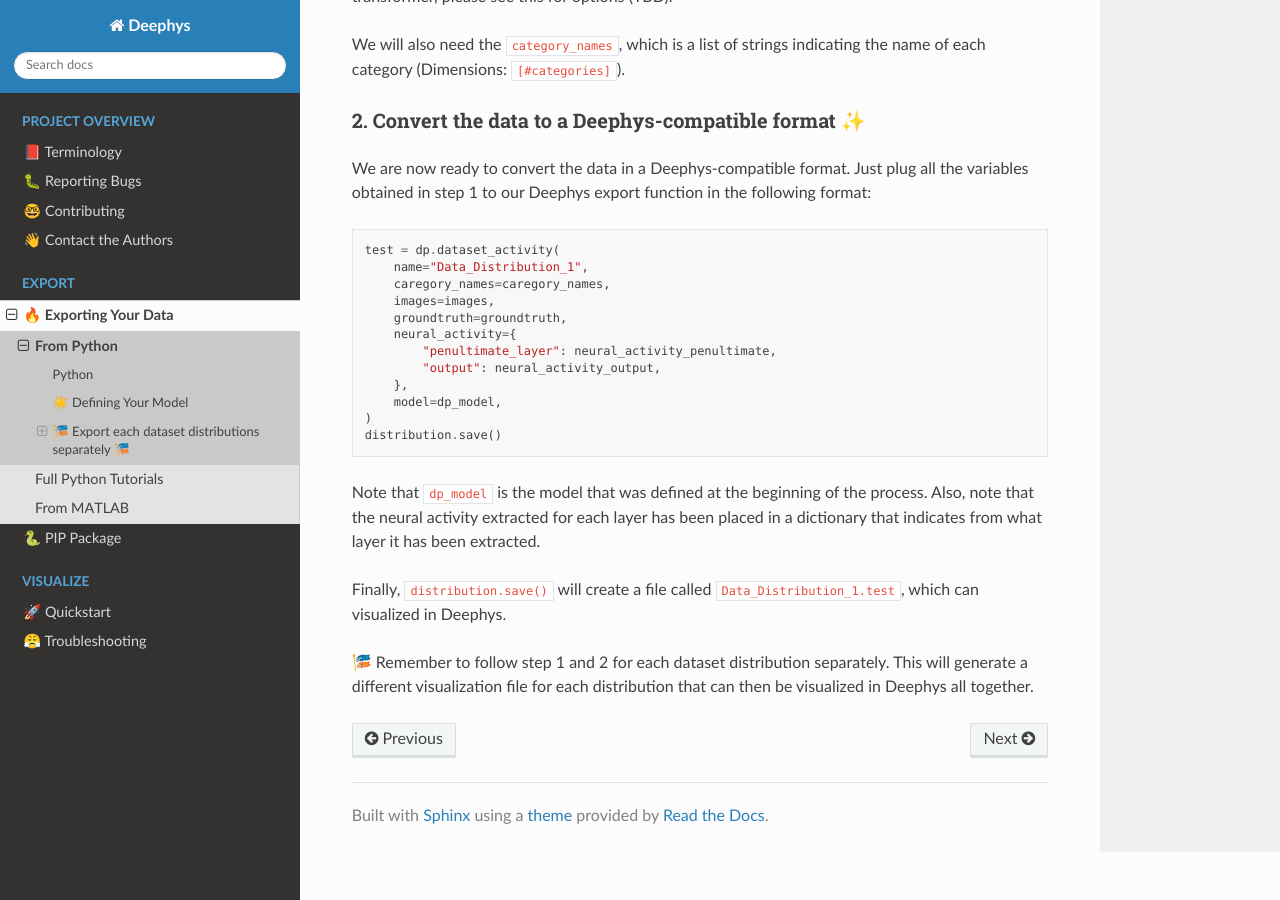
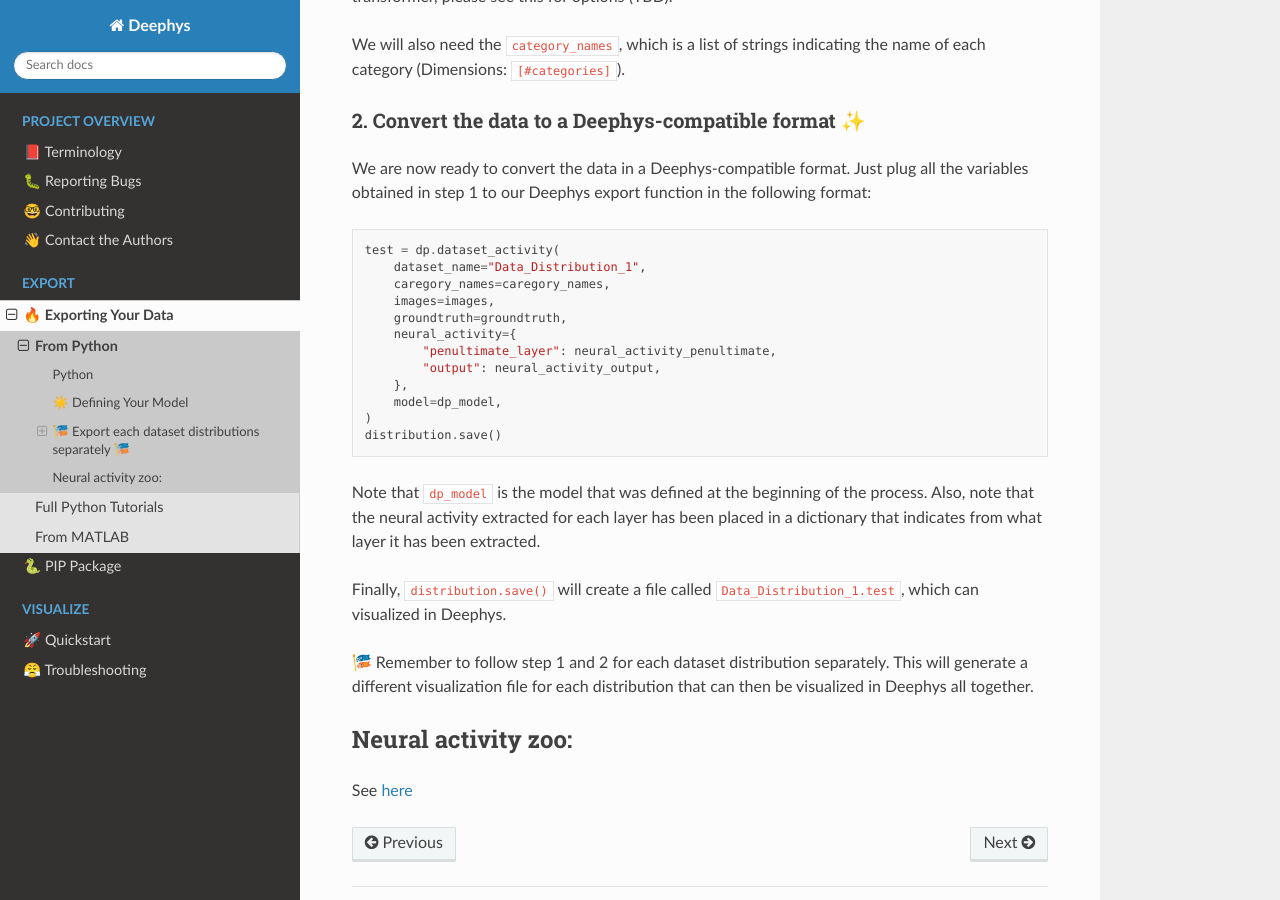
Before and after one commit to mjgroth/deephys, a Sphinx documentation site: the page built from docs/source/export/python.rst, in a window 1280 px wide and 900 px high, scrolled down 1494 px. Built offline with Sphinx 7.4.7 and the Read the Docs theme 2.0.0, drawn with Linux system fonts in a browser that asks for light colours.

Commit message:
autocommit

```diff
--- a/docs/source/export/python.rst
+++ b/docs/source/export/python.rst
@@ -70,7 +70,7 @@ We are now ready to convert the data in a Deephys-compatible format. Just plug a
 .. code-block:: python
 
   test = dp.dataset_activity(
-      name="Data_Distribution_1",
+      dataset_name="Data_Distribution_1",
       caregory_names=caregory_names,
       images=images,
       groundtruth=groundtruth,
@@ -88,3 +88,8 @@ Note that ``dp_model`` is the model that was defined at the beginning of the pro
 Finally, ``distribution.save()`` will create a file called ``Data_Distribution_1.test``, which can visualized in Deephys.
 
 🎏 Remember to follow step 1 and 2 for each dataset distribution separately. This will generate a different visualization file for each distribution that can then be visualized in Deephys all together.
+
+Neural activity zoo:
+====================
+
+See `here <https://drive.google.com/drive/folders/1755Srmf39sBMjWa_1lEpS-FPo1ANCWFV?usp=sharing>`_
--- a/docs/source/export/tutorials.rst
+++ b/docs/source/export/tutorials.rst
@@ -4,7 +4,7 @@ Full Python Tutorials
 We are maintaining a set of full python tutorials for exporting your data:
 
 - .. image:: https://img.shields.io/badge/Open%20in%20Colab-Main%20Tutorial-00bbe2?logo=googlecolab&logoColor=f9ab00
-    :target: https://github.com/mjgroth/deephys-aio/blob/master/tutorials/CIFAR_Tutorial.ipynb
+    :target: https://colab.research.google.com/github/mjgroth/deephys-aio/blob/master/Python_Tutorial.ipynb
     :alt: Main Tutorial
 
 
```
